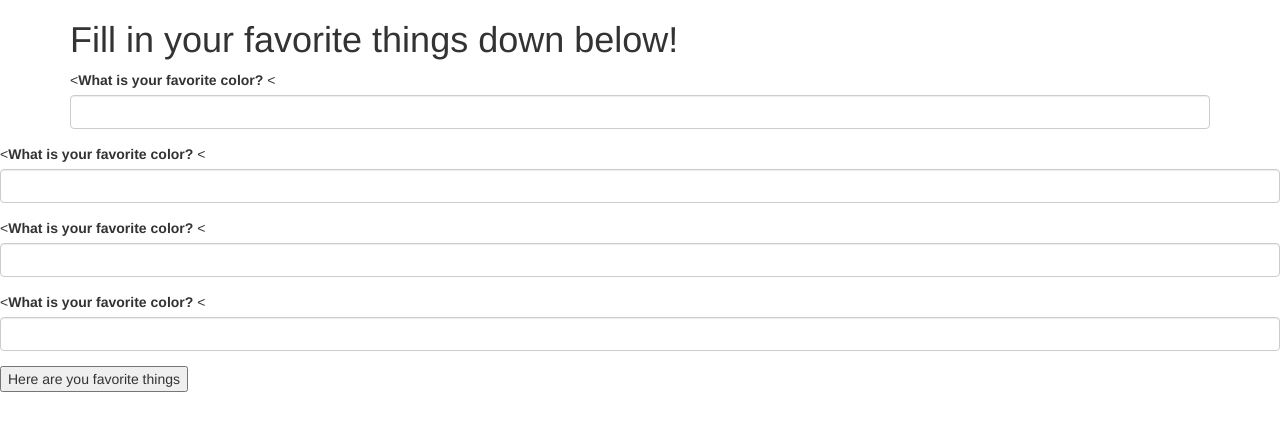
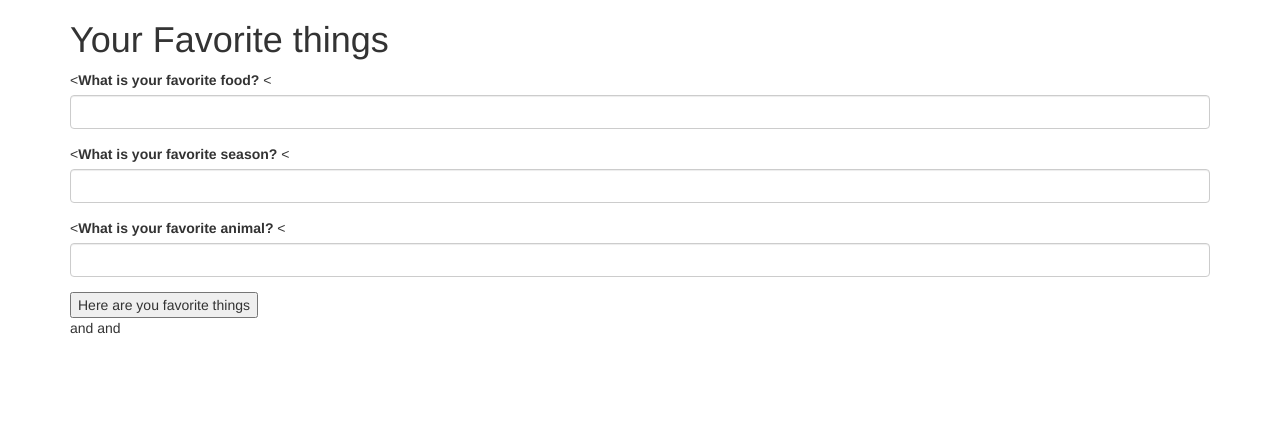
Before and after one commit to chelso3388/array-looping, a plain HTML site: page index.html in a window 1280 px wide. Drawn offline with Linux system fonts and the light colour scheme; files that its build step writes are made by us from their sources.

Commit message:
add new arrays and looping

```diff
--- a/index.html
+++ b/index.html
@@ -11,23 +11,25 @@
 </head>
 <body>
   <div class ="container">
-    <h1>Fill in your favorite things down below!</h1>
-
-      <form id="favorite" name="favorite"
+<h1>Your Favorite things</h1>
 <div class ="form-group">
-        <<label for="color">What is your favorite color?</label>
-        <<input id="color" class="form-control" type="text">
+    <<label for="food">What is your favorite food?</label>
+    <<input id="food" class="form-control" type="text">
     </div>
     <div class ="form-group">
-        <<label for="season">What is your favorite color?</label>
+    <<label for="season">What is your favorite season?</label>
     <<input id="season" class="form-control" type="text">
     </div>
     <div class ="form-group">
-        <<label for="moive">What is your favorite color?</label>
-        <<input id="movie" class="form-control" type="text">
+    <<label for="animal">What is your favorite animal?</label>
+    <<input id="animal" class="form-control" type="text">
     </div>
-        <div class ="form-group">
-        <<label for="book">What is your favorite color?</label>
-        <<input id="book" class="form-control" type="text">
+
+<input id="button" onclick="check();" type="button" value="Here are you favorite things">
+
+<div id="answers">
+<p><span class="color"></span> and <span class="season"></span> and <span class="animal"></span></p>
 </div>
-<input id="button" onclick="check();" type="button" value="Here are you favorite things">
+</div>
+</body>
+</html>
--- a/js/scripts.js
+++ b/js/scripts.js
@@ -1,4 +1,15 @@
-function check() {
-  var color = document.color.value
+var food =["tacos", "pizza", "sushi"];
 
-}
+var seasons = ["winter, summer, fall, spring"];
+
+var animal =["dog", "cat", "sloth"];
+
+$(".color").text(colorInput);
+$(".season").text(seasonInput);
+$(".animal").text(animalInput);
+
+$("#answers").show();
+
+ even.preventDefault();
+});
+});
```
Lines whose indentation alone changed are shown as unchanged.
